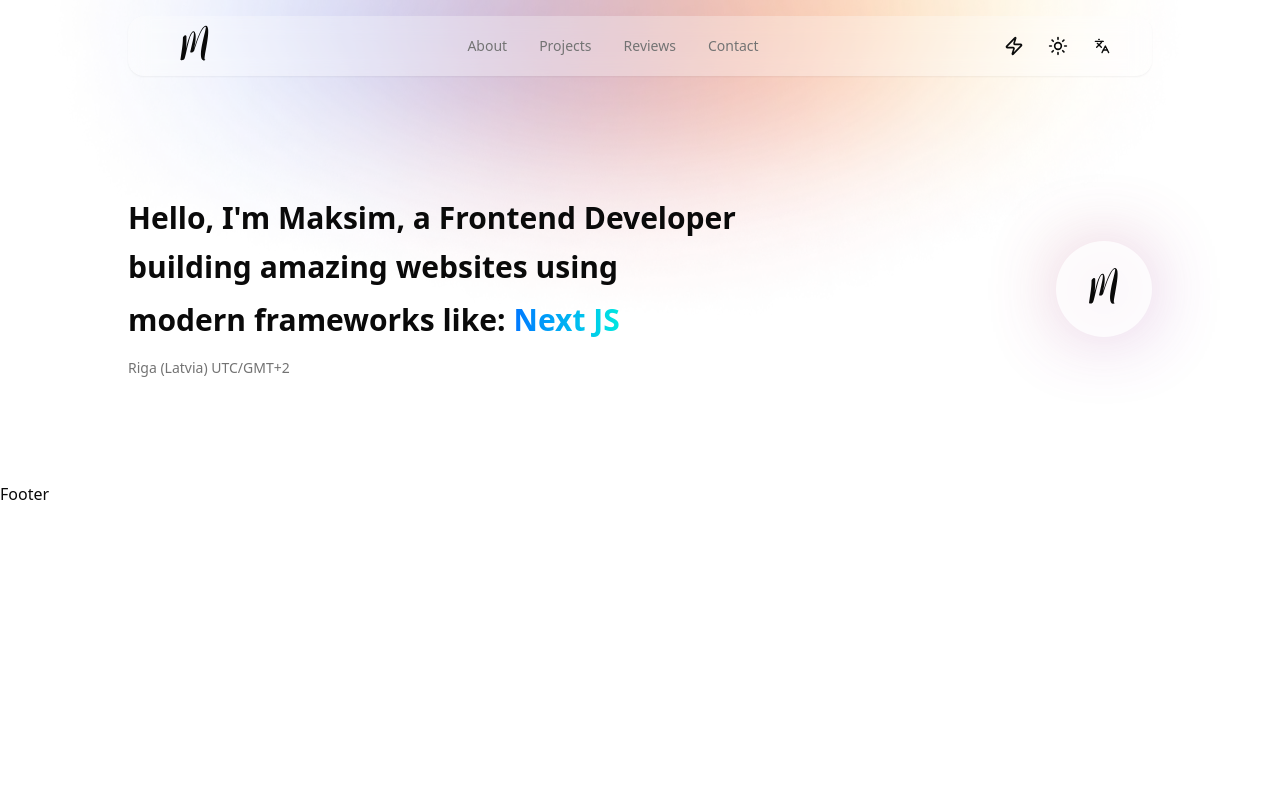
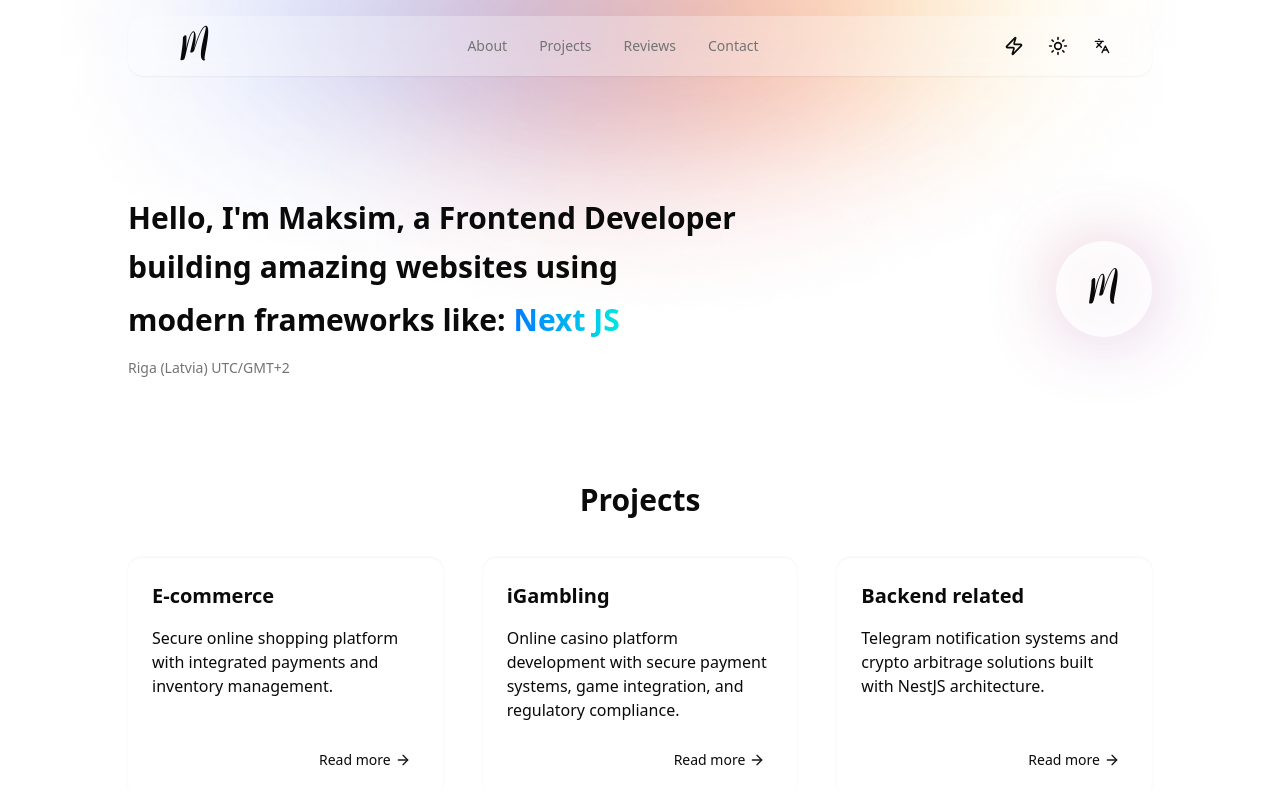
Before and after one commit to BlowYourMind/solid-portfolio, a Next.js app: page /en in a window 1280 px wide. Shown: the top 804 px of the page. Built offline with nearby package versions, Linux system fonts and the light colour scheme.

Commit message:
Feat: Projects card and projects section

```diff
--- a/app/[locale]/globals.css
+++ b/app/[locale]/globals.css
@@ -11,6 +11,7 @@
   --max-width-8xl: 92rem;
   --font-sans: var(--font-geist-sans);
   --font-mono: var(--font-geist-mono);
+  --shadow-feature-card: var(--feature-card);
 }
 
 :root {
@@ -121,10 +122,33 @@
 }
 
 @layer base {
-  * {
-    @apply border-border outline-ring/50;
+  :root {
+    --anchor: rgb(255, 34, 14);
+
+    --nav-link-indicator: radial-gradient(
+      44.6% 825% at 50% 50%,
+      rgb(255 133 133) 0%,
+      rgb(255 72 109 / 0) 100%
+    );
+    --email-button: linear-gradient(
+      180deg,
+      rgb(210 10 30) 5%,
+      rgb(239 90 90) 100%
+    );
+
+    --feature-card: 0 -1px 3px 0 rgb(0 0 0 / 0.05);
   }
-  body {
-    @apply bg-background text-foreground;
+
+  .dark {
+    --anchor: rgb(255, 69, 51);
+
+    --nav-link-indicator: radial-gradient(
+      44.6% 825% at 50% 50%,
+      rgb(255 28 28) 0%,
+      rgb(255 72 109 / 0) 100%
+    );
+
+    --feature-card: 0 0 0 1px rgb(255 255 255 / 0.06),
+      0 -1px rgb(255 255 255 / 0.1);
   }
 }
--- a/app/[locale]/page.tsx
+++ b/app/[locale]/page.tsx
@@ -1,9 +1,11 @@
 import MainPageBanner from "@/components/MainPageBanner";
+import MainPageProjects from "@/components/MainPageProjects";
 
 export default function Home() {
   return (
     <div>
       <MainPageBanner />
+      <MainPageProjects />
     </div>
   );
 }
--- a/components/AnimationsToggle.tsx
+++ b/components/AnimationsToggle.tsx
@@ -1,7 +1,7 @@
 "use client";
 
 import { useState, useEffect } from "react";
-import { MoonIcon, SunIcon, ZapIcon, ZapOffIcon } from "lucide-react";
+import { ZapIcon, ZapOffIcon } from "lucide-react";
 import { Button } from "./ui/button";
 
 import { createContext, useContext } from "react";
--- a/components/Footer.tsx
+++ b/components/Footer.tsx
@@ -1,3 +1,3 @@
 export default function Footer() {
-  return <footer>Footer</footer>;
+  return <footer></footer>;
 }
--- /dev/null
+++ b/components/MainPageProjects.tsx
@@ -0,0 +1,46 @@
+"use client";
+import ProjectCard from "./ProjectCard";
+import { motion } from "motion/react";
+
+interface ProjectData {
+  name: string;
+  links: string[];
+}
+const MainPageProjects = () => {
+  const PROJECTS: ProjectData[] = [
+    {
+      name: "ecomerce",
+      links: ["palami.casa", "buysellvouchers.com"],
+    },
+    {
+      name: "i_gambling",
+      links: ["palami.casa", "buysellvouchers.com"],
+    },
+    {
+      name: "backend_related",
+      links: ["palami.casa", "buysellvouchers.com"],
+    },
+  ];
+  return (
+    <div className="max-w-5xl w-full mx-auto flex flex-col gap-4">
+      <h2 className="text-3xl font-bold text-center">Projects</h2>
+      <motion.div
+        initial={{
+          opacity: 0,
+        }}
+        animate={{
+          opacity: 1,
+        }}
+        transition={{
+          duration: 0.6,
+        }}
+        className="grid grid-cols-3 gap-10 mt-6"
+      >
+        {PROJECTS.map((projectData: ProjectData, index: number) => (
+          <ProjectCard projectDetails={projectData} key={index} />
+        ))}
+      </motion.div>
+    </div>
+  );
+};
+export default MainPageProjects;
--- /dev/null
+++ b/components/ProjectCard.tsx
@@ -0,0 +1,27 @@
+import { useTranslations } from "next-intl";
+import { ArrowRight } from "lucide-react";
+
+interface ProjectDetails {
+  name: string;
+  links: string[];
+}
+const ProjectCard = ({
+  projectDetails,
+}: {
+  projectDetails: ProjectDetails;
+}) => {
+  const t = useTranslations("ProjectCard");
+  return (
+    <div className="shadow-feature-card relative flex h-60 flex-col gap-4 overflow-hidden rounded-xl p-4 lg:p-6">
+      <h3 className="text-xl font-bold">{t(projectDetails.name)}</h3>
+      <span>{t(`${projectDetails.name}_description`)}</span>
+      <button className="flex absolute cursor-pointer hover:bg-accent lg:right-6 px-2 py-1 rounded-sm bottom-4 right-4 lg:bottom-6 items-center gap-1 text-primary">
+        <span className="text-sm text-base text-foreground">
+          {t("read_more")}
+        </span>
+        <ArrowRight className="size-4" />
+      </button>
+    </div>
+  );
+};
+export default ProjectCard;
--- a/messages/en.json
+++ b/messages/en.json
@@ -20,5 +20,14 @@
       "contact": "Contact",
       "reviews": "Reviews"
     }
+  },
+  "ProjectCard": {
+    "ecomerce": "E-commerce",
+    "ecomerce_description": "Secure online shopping platform with integrated payments and inventory management.",
+    "i_gambling_description": "Online casino platform development with secure payment systems, game integration, and regulatory compliance.",
+    "i_gambling": "iGambling",
+    "backend_related": "Backend related",
+    "backend_related_description": "Telegram notification systems and crypto arbitrage solutions built with NestJS architecture.",
+    "read_more": "Read more"
   }
 }
```
